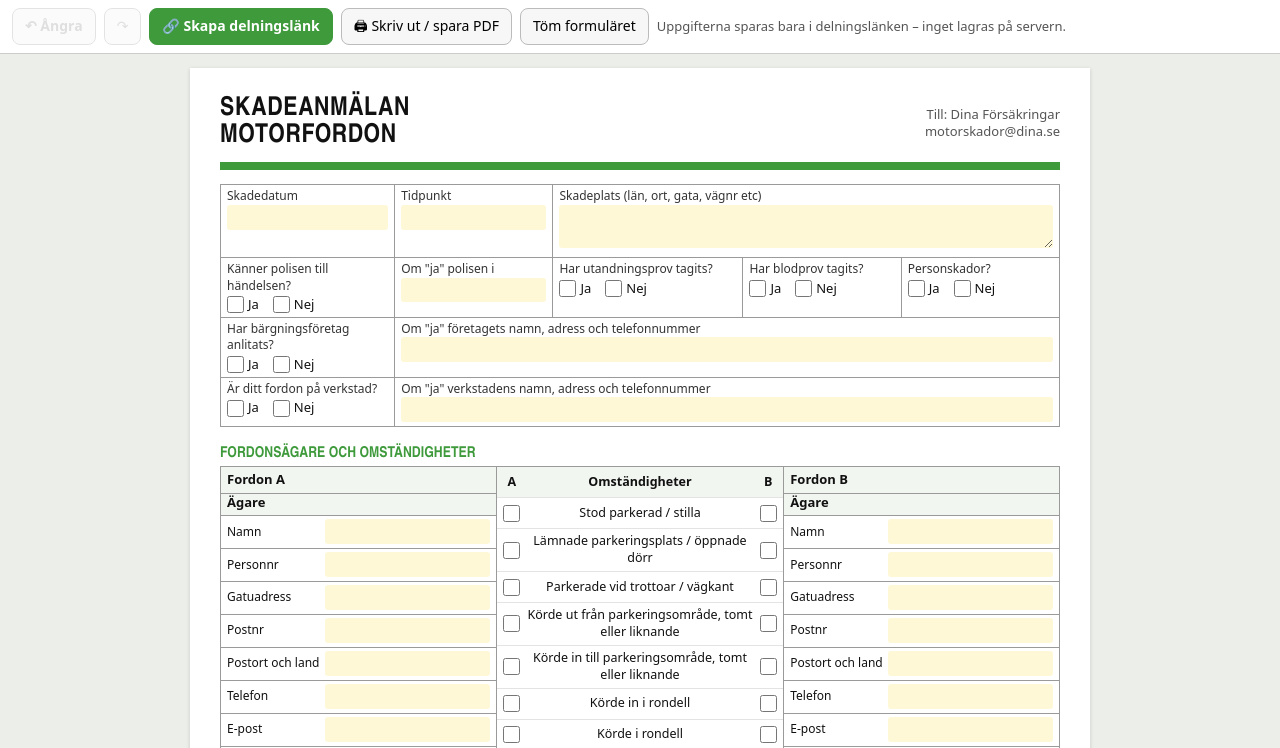
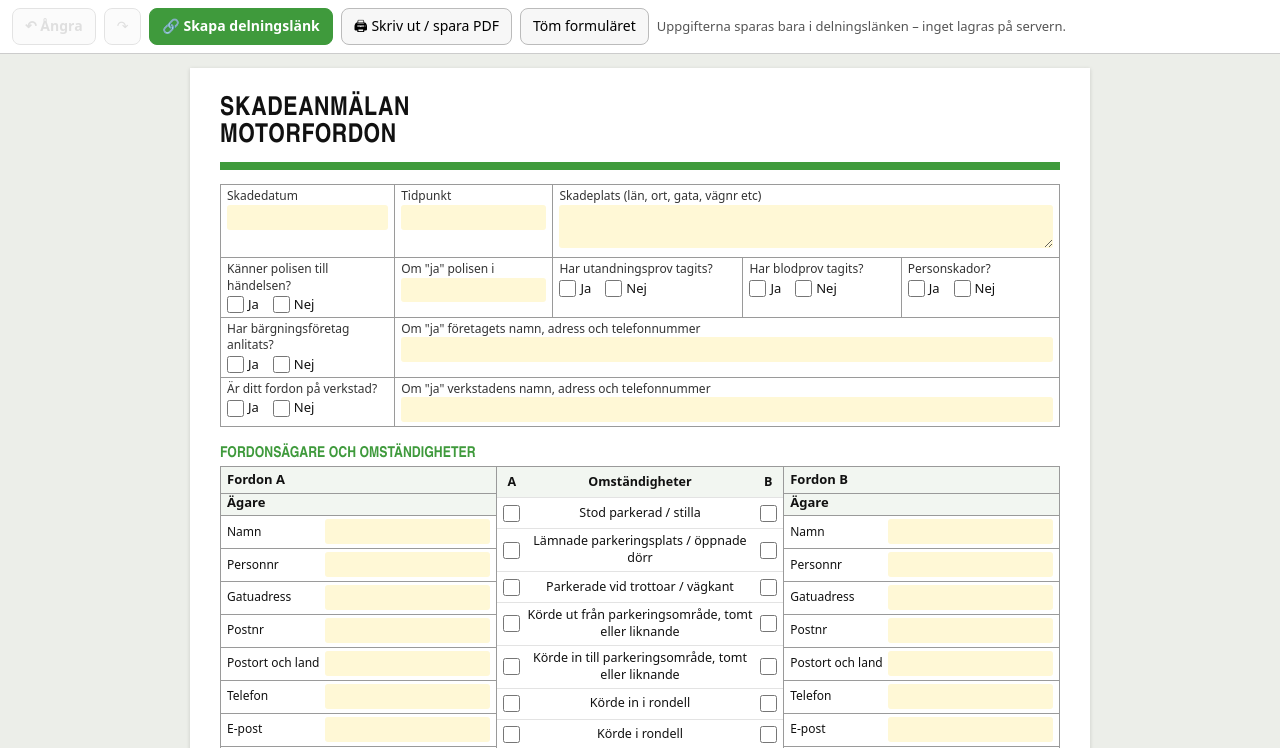
Before and after one commit to Skadeanmalan/Skadeanmalan-fordon-, a plain HTML site: page index.html in a window 1280 px wide. Shown: the top 748 px of the page. Drawn offline with Linux system fonts and the light colour scheme.

Commit message:
Ta bort mottagaruppgifter
Co-Authored-By: Claude Opus 5.5 <noreply@anthropic.com>
Claude-Session: https://claude.ai/code/session_01KKpdg42BaMaapzAf3c39XP

```diff
--- a/index.html
+++ b/index.html
@@ -92,7 +92,6 @@ input[type=checkbox]{width:17px;height:17px;accent-color:var(--g);margin:0}
 <div class="page">
 <header>
  <h1>Skadeanmälan<br>motorfordon</h1>
- <div class="to">Till: Dina Försäkringar<br>motorskador@dina.se</div>
 </header>
 
 <div class="grid g4">
@@ -217,7 +216,6 @@ input[type=checkbox]{width:17px;height:17px;accent-color:var(--g);margin:0}
  <div class="c"><label>Datum</label><input type="text" data-k="ftdatum"></div>
  <div class="c"><label>Namn <button class="lnk noprint" data-clr="sigF">rensa</button></label><input type="text" data-k="ftnamn"><canvas class="pad" id="sigF" width="700" height="130"></canvas></div>
 </div>
-<p class="small">Underskriften ger även Dina Försäkringar fullmakt att beställa eventuell polisrapport.<br><b>Skadeanmälan skickas in via e-post:</b> motorskador@dina.se</p>
 </div>
 
 <script>
```
